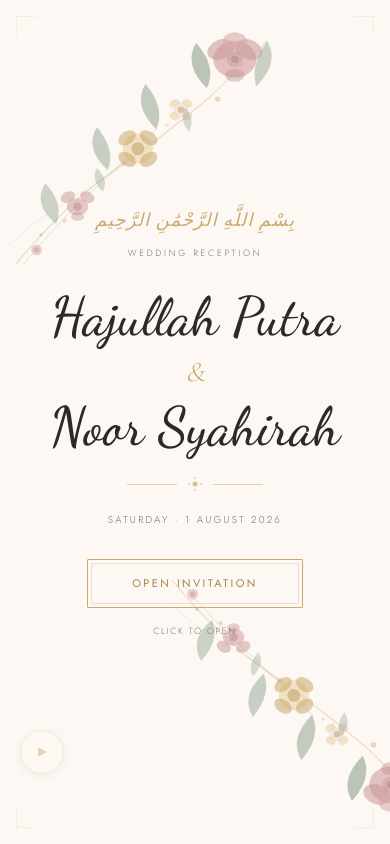
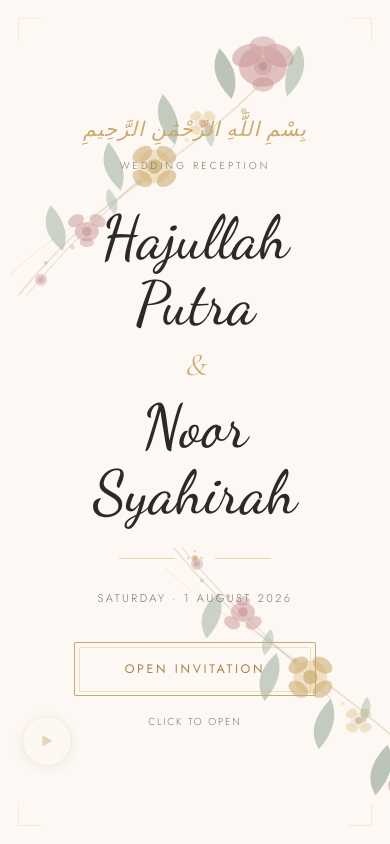
Before and after one commit to hajullahputra/hajweddingrsvp, a Next.js app: page / in a window 390 px wide. Built offline with nearby package versions, Linux system fonts and the light colour scheme.

Commit message:
Increase font size into 12%

```diff
--- a/src/app/globals.css
+++ b/src/app/globals.css
@@ -19,6 +19,10 @@
 * { box-sizing: border-box; margin: 0; padding: 0; }
 
 html { scroll-behavior: smooth; background: var(--ivory); }
+
+@media (max-width: 640px) {
+  html { zoom: 1.12; }
+}
 
 body {
   font-family: var(--font-jost), sans-serif;
```
Also changed, not shown: 1 other file (tests, documents, lock files or other folders).
